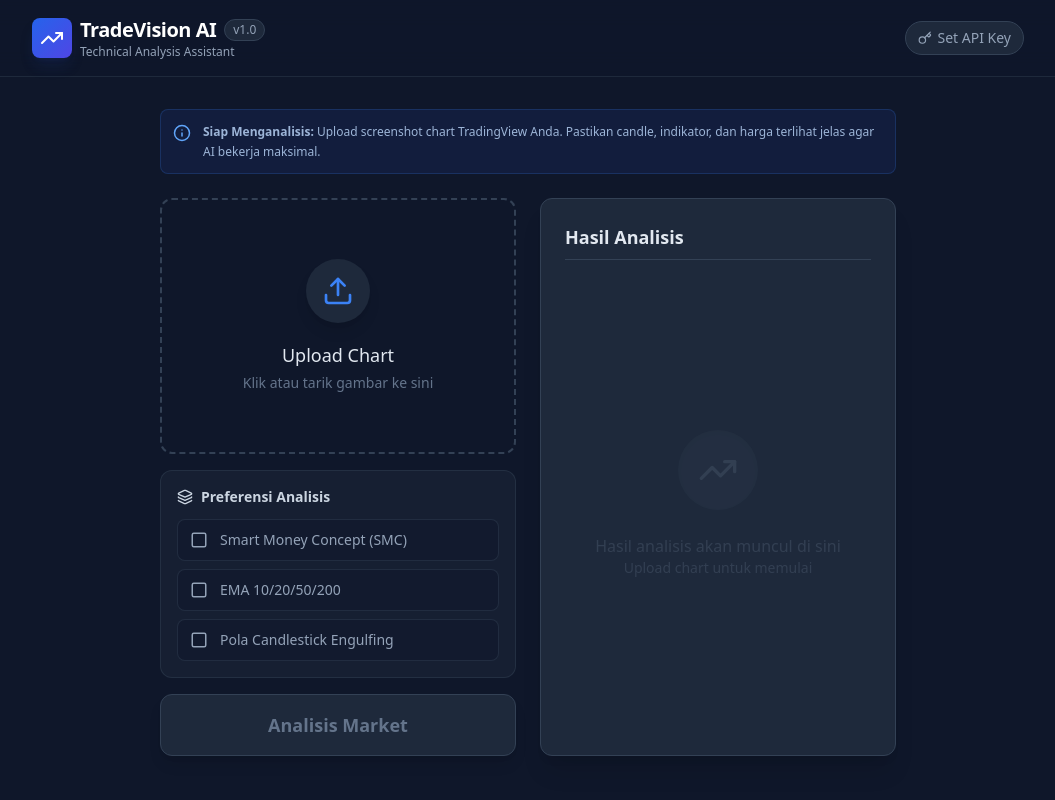
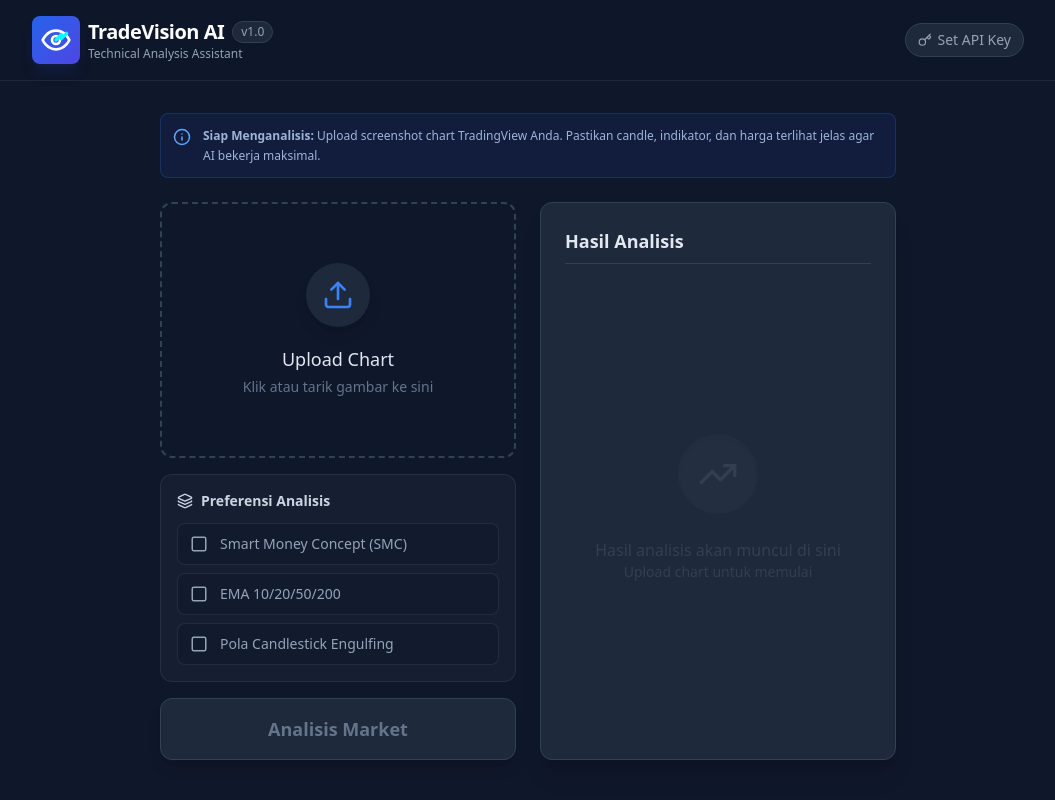
Before and after one commit to ramatazdi-dotcom/tradevision-ai, a React (Vite) app: page / in a window 1280 px wide. Shown: the top 800 px of the page, without its empty margins (112-1167 px from the left). Built offline with nearby package versions, Linux system fonts and the light colour scheme.

Commit message:
Update fitur baru

```diff
--- a/src/App.jsx
+++ b/src/App.jsx
@@ -186,7 +186,25 @@ const App = () => {
         <div className="max-w-5xl mx-auto px-4 py-4 flex justify-between items-center">
           <div className="flex items-center gap-2">
             <div className="bg-gradient-to-br from-blue-600 to-indigo-600 p-2 rounded-lg shadow-lg shadow-blue-900/20">
-              <TrendingUp size={24} className="text-white" />
+              {/* Logo Baru TradeVision AI */}
+              <svg
+                width="32"
+                height="32"
+                viewBox="0 0 24 24"
+                fill="none"
+                stroke="currentColor"
+                strokeWidth="2"
+                strokeLinecap="round"
+                strokeLinejoin="round"
+                className="text-white"
+              >
+                {/* Bagian Mata (Vision) */}
+                <path d="M2 12s3-7 10-7 10 7 10 7-3 7-10 7-10-7-10-7Z" />
+                <circle cx="12" cy="12" r="3" />
+
+                {/* Bagian Chart (Trade) - Panah Naik Petir */}
+                <path d="M12 12 L16 8 L16 11 L20 7" stroke="cyan" strokeWidth="2.5" />
+              </svg>
             </div>
             <div>
               <div className="flex items-center gap-2">
```
